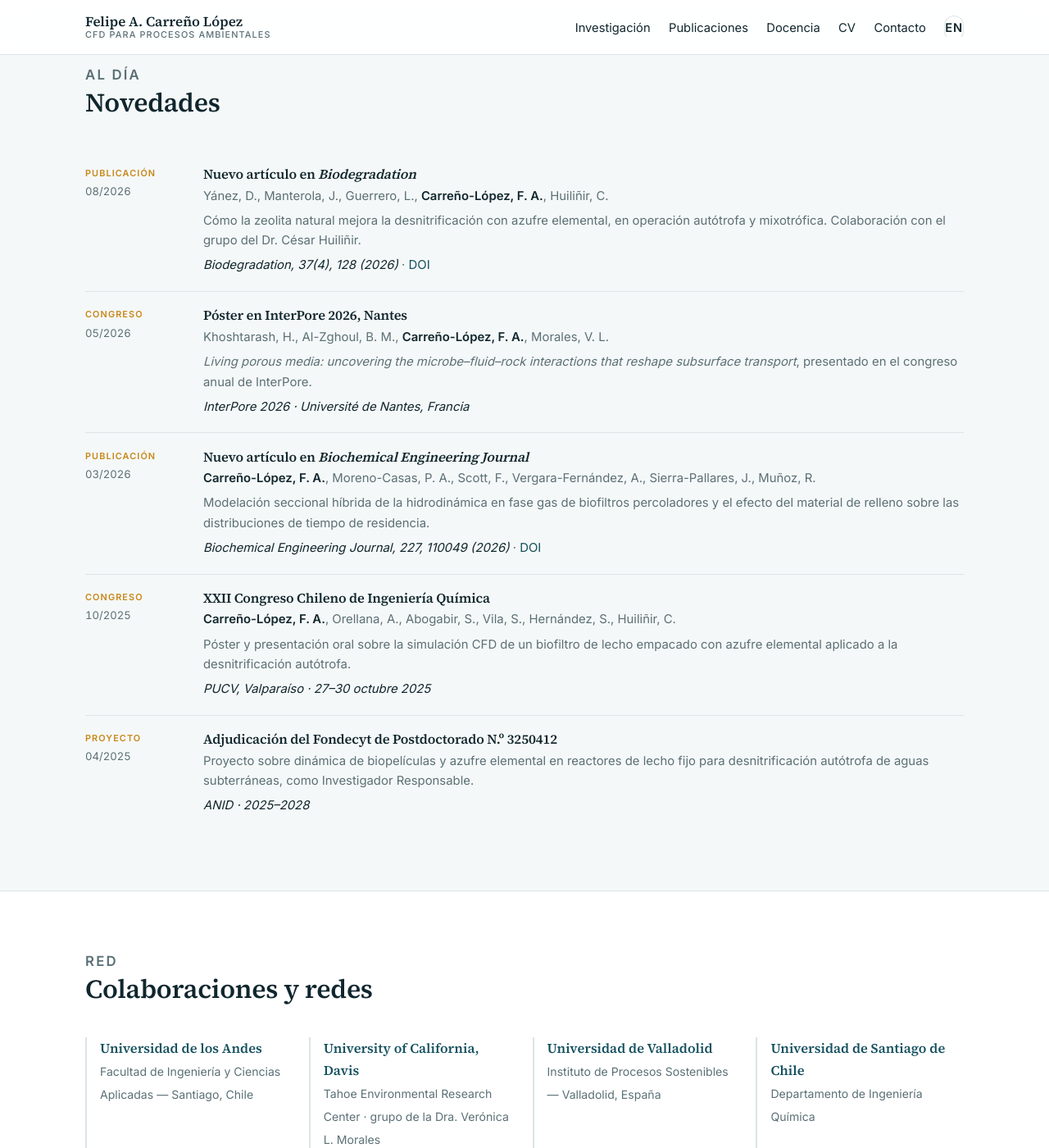
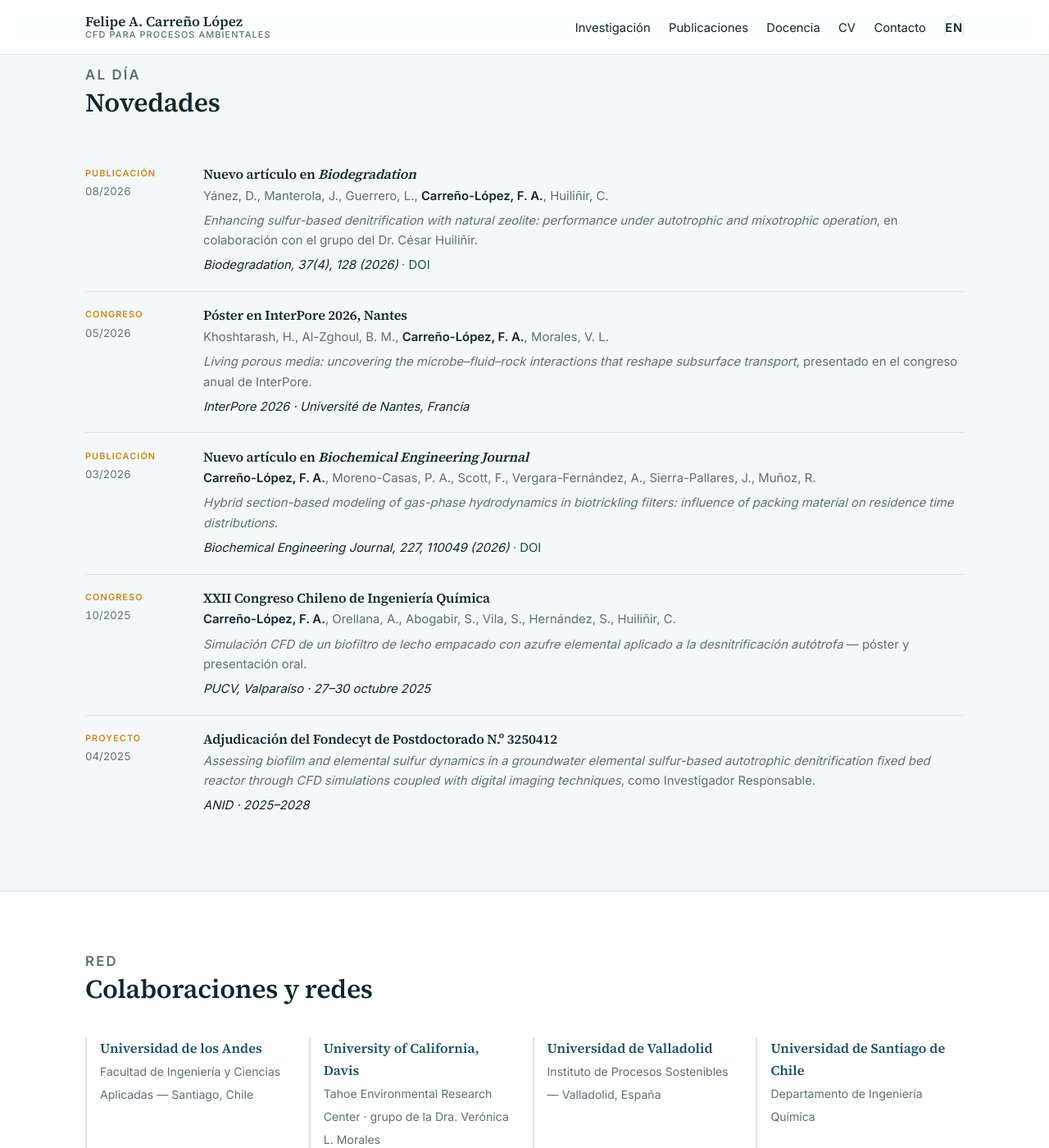
Before and after one commit to facarreno/facarreno.github.io, a Jekyll site: the page built from index.html, in a window 1280 px wide and 1400 px high, scrolled down 3258 px. Shown: the whole window at 82% size. Built offline with Jekyll 4.4.1, drawn with Linux system fonts in a browser that asks for light colours.

Commit message:
Novedades: autores, cita, DOI y títulos originales

```diff
--- a/_data/news.yml
+++ b/_data/news.yml
@@ -7,7 +7,9 @@
 #   authors  opcional. Lista de autores tal como aparece en el paper o el póster.
 #            El nombre de Felipe se destaca solo si se escribe "Carreño-López, F. A."
 #   citation opcional. Referencia corta: revista/volumen/año, o congreso/lugar.
-#   body     opcional. Una o dos frases de contexto.
+#   body     opcional. Empieza con el TÍTULO REAL del paper o de la ponencia en
+#            *cursiva* y en su idioma original (normalmente inglés), seguido de
+#            una frase corta de contexto. No traduzcas el título.
 #   link     opcional. Se muestra como enlace "DOI".
 
 - date: 2026-08-11
@@ -20,8 +22,8 @@
   authors: "Yánez, D., Manterola, J., Guerrero, L., Carreño-López, F. A., Huiliñir, C."
   citation: "Biodegradation, 37(4), 128 (2026)"
   body:
-    es: "Cómo la zeolita natural mejora la desnitrificación con azufre elemental, en operación autótrofa y mixotrófica. Colaboración con el grupo del Dr. César Huiliñir."
-    en: "How natural zeolite enhances sulfur-based denitrification under autotrophic and mixotrophic operation. With Dr. César Huiliñir's group."
+    es: "*Enhancing sulfur-based denitrification with natural zeolite: performance under autotrophic and mixotrophic operation*, en colaboración con el grupo del Dr. César Huiliñir."
+    en: "*Enhancing sulfur-based denitrification with natural zeolite: performance under autotrophic and mixotrophic operation*, with Dr. César Huiliñir's group."
   link: "https://doi.org/10.1007/s10532-026-10352-4"
 
 - date: 2026-05-19
@@ -47,8 +49,8 @@
   authors: "Carreño-López, F. A., Moreno-Casas, P. A., Scott, F., Vergara-Fernández, A., Sierra-Pallares, J., Muñoz, R."
   citation: "Biochemical Engineering Journal, 227, 110049 (2026)"
   body:
-    es: "Modelación seccional híbrida de la hidrodinámica en fase gas de biofiltros percoladores y el efecto del material de relleno sobre las distribuciones de tiempo de residencia."
-    en: "Hybrid section-based modelling of gas-phase hydrodynamics in biotrickling filters and the effect of packing material on residence time distributions."
+    es: "*Hybrid section-based modeling of gas-phase hydrodynamics in biotrickling filters: influence of packing material on residence time distributions*."
+    en: "*Hybrid section-based modeling of gas-phase hydrodynamics in biotrickling filters: influence of packing material on residence time distributions*."
   link: "https://doi.org/10.1016/j.bej.2025.110049"
 
 - date: 2025-10-27
@@ -61,8 +63,8 @@
   authors: "Carreño-López, F. A., Orellana, A., Abogabir, S., Vila, S., Hernández, S., Huiliñir, C."
   citation: "PUCV, Valparaíso · 27–30 octubre 2025"
   body:
-    es: "Póster y presentación oral sobre la simulación CFD de un biofiltro de lecho empacado con azufre elemental aplicado a la desnitrificación autótrofa."
-    en: "Poster and oral presentation on CFD simulation of an elemental sulfur packed-bed biofilter for autotrophic denitrification."
+    es: "*Simulación CFD de un biofiltro de lecho empacado con azufre elemental aplicado a la desnitrificación autótrofa* — póster y presentación oral."
+    en: "*Simulación CFD de un biofiltro de lecho empacado con azufre elemental aplicado a la desnitrificación autótrofa* — poster and oral presentation."
 
 - date: 2025-04-01
   tag:
@@ -73,5 +75,5 @@
     en: "Fondecyt Postdoctoral Grant No. 3250412 awarded"
   citation: "ANID · 2025–2028"
   body:
-    es: "Proyecto sobre dinámica de biopelículas y azufre elemental en reactores de lecho fijo para desnitrificación autótrofa de aguas subterráneas, como Investigador Responsable."
-    en: "Project on biofilm and elemental sulfur dynamics in fixed-bed reactors for autotrophic denitrification of groundwater, as Principal Investigator."
+    es: "*Assessing biofilm and elemental sulfur dynamics in a groundwater elemental sulfur-based autotrophic denitrification fixed bed reactor through CFD simulations coupled with digital imaging techniques*, como Investigador Responsable."
+    en: "*Assessing biofilm and elemental sulfur dynamics in a groundwater elemental sulfur-based autotrophic denitrification fixed bed reactor through CFD simulations coupled with digital imaging techniques*, as Principal Investigator."
```
